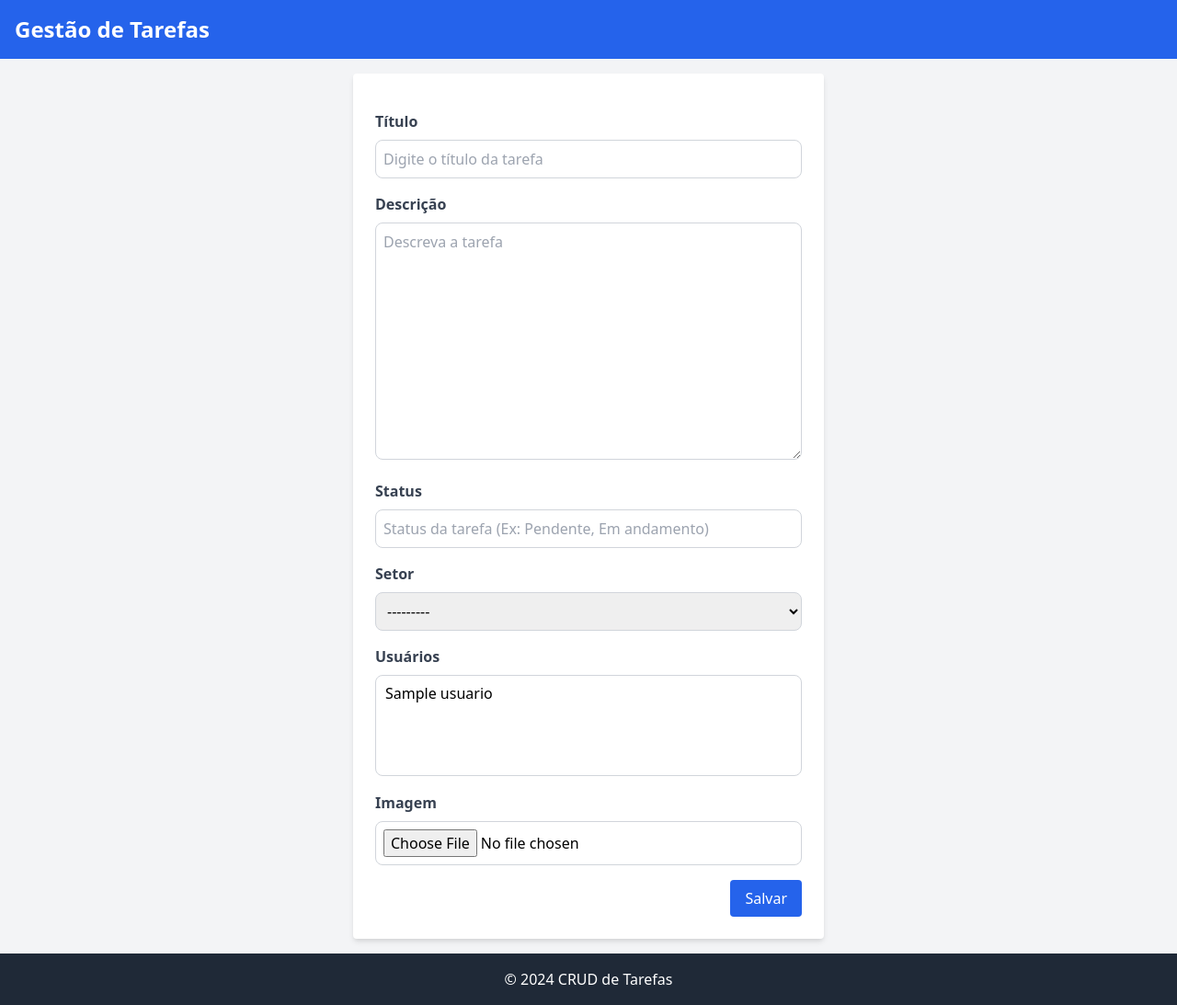
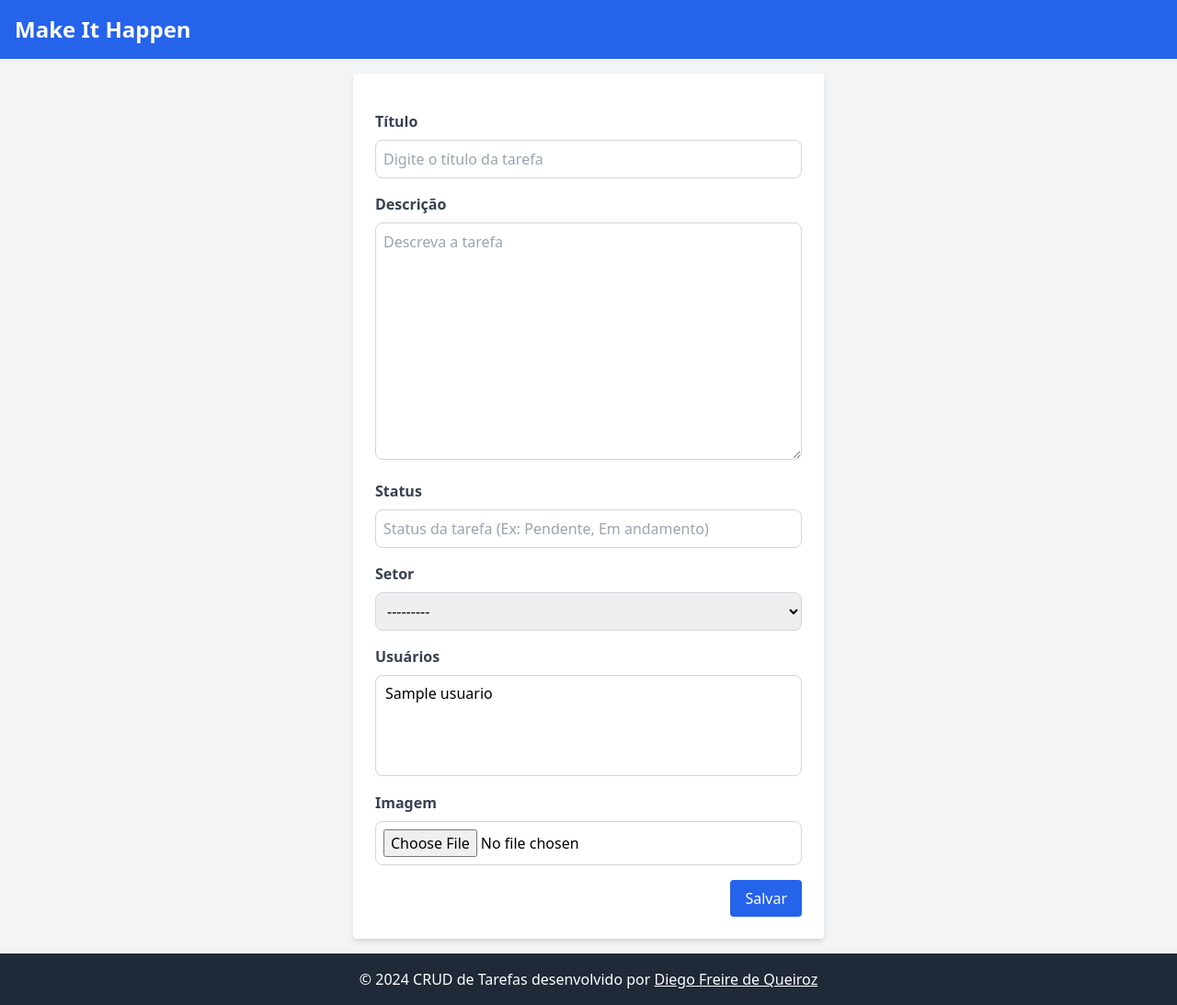
Before and after one commit to FDiegoq/MakeItHappen, a Django app: page /criar_tarefa in a window 1280 px wide. Shown: the whole page at 92% size. Run offline with Django 5.2, Linux system fonts and the light colour scheme; tables that the repository leaves empty hold one stand-in row (values such as "Sample post").

Commit message:
ajustes de estilo

```diff
--- a/tasks/templates/base.html
+++ b/tasks/templates/base.html
@@ -4,13 +4,15 @@
     <meta charset="UTF-8">
     <meta name="viewport" content="width=device-width, initial-scale=1.0">
     <title>{% block title %}Home{% endblock %}</title>
+    {% load static %}
+    <link rel="shortcut icon" href="{% static '/assets/favicon.ico.svg' %}" type="image/x-icon">
     <link href="https://cdn.jsdelivr.net/npm/tailwindcss@2.2.19/dist/tailwind.min.css" rel="stylesheet">
 </head>
 <body class="bg-gray-100 min-h-screen flex flex-col">
 
     <header class="bg-blue-600 text-white p-4">
         <div class="container mx-auto">
-            <a href="{% url 'index' %}" class="text-2xl font-bold">Gestão de Tarefas</a>
+            <a href="{% url 'index' %}" class="text-2xl font-bold">Make It Happen</a>
         </div>
     </header>
 
@@ -21,7 +23,7 @@
     </main>
 
     <footer class="bg-gray-800 text-white text-center p-4">
-        <p>&copy; 2024 CRUD de Tarefas</p>
+        <p>&copy; 2024 CRUD de Tarefas desenvolvido por <a class="underline hover:text-blue-200" href="https://github.com/FDiegoq">Diego Freire de Queiroz</a></p>
     </footer>
 
 </body>
--- a/tasks/templates/form.html
+++ b/tasks/templates/form.html
@@ -1,6 +1,6 @@
 {% extends 'base.html' %}
 
-{% block title %}{{ form_title }}{% endblock %}
+{% block title %}Cadastrar Aluno{% endblock %}
 
 {% block content %}
     <div class="bg-white shadow-md rounded p-6 max-w-lg mx-auto">
```
Also changed, not shown: tasks/static/assets/favicon.ico.svg (added).
